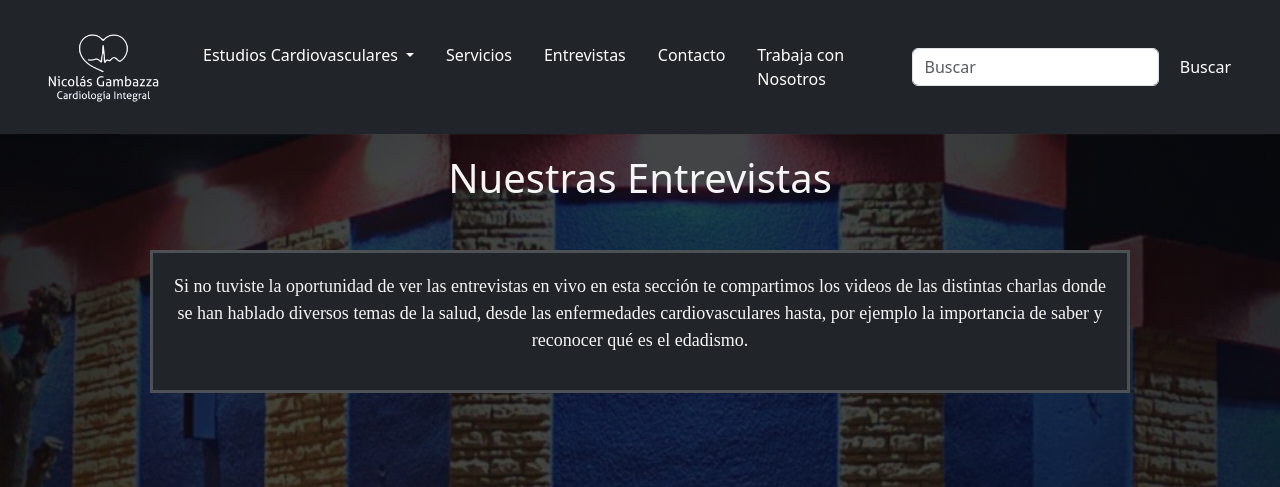
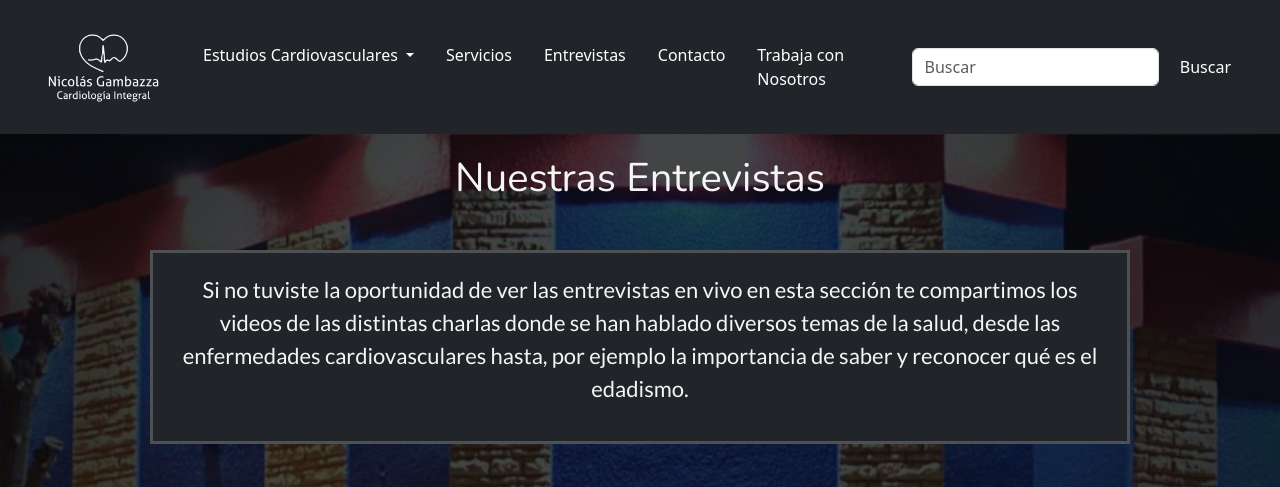
Before and after one commit to MariaPiaOllivier/repositorioenclase, a website: page paginas/entrevistas.html in a window 1280 px wide. Shown: the top 487 px of the page. Drawn offline with nearby package versions, Linux system fonts and the light colour scheme.

Commit message:
se modifican las fuentes y se agrega link google fonts

```diff
--- a/paginas/entrevistas.html
+++ b/paginas/entrevistas.html
@@ -8,6 +8,9 @@
     <meta name="descrition" content="Cosultorio de Cardiologia integral en la Pcia. del Neuquén, estudios de la especialidad cardiologica">
     <meta name="keywords" content="medico cadriologo en neuquen, estudios cardiologicos, electrocardiograma, apto fisico, recetas on line">
     <link href="https://cdn.jsdelivr.net/npm/bootstrap@5.3.0-alpha3/dist/css/bootstrap.min.css" rel="stylesheet" integrity="sha384-KK94CHFLLe+nY2dmCWGMq91rCGa5gtU4mk92HdvYe+M/SXH301p5ILy+dN9+nJOZ" crossorigin="anonymous">
+    <link rel="preconnect" href="https://fonts.googleapis.com">
+    <link rel="preconnect" href="https://fonts.gstatic.com" crossorigin>
+    <link href="https://fonts.googleapis.com/css2?family=Lato&family=Nunito:wght@300&display=swap" rel="stylesheet">
     <link rel="stylesheet" href="https://cdnjs.cloudflare.com/ajax/libs/font-awesome/6.2.1/css/all.min.css" />
     <link rel="stylesheet" href="../css/main.css">
     <link rel="shortcut icon" href="../Assets/img/azul.ico">
--- a/scss/_entrevistas.scss
+++ b/scss/_entrevistas.scss
@@ -18,7 +18,7 @@
     display: grid;
     grid-template-columns: 20px 1fr 20px;
     grid-template-rows: 20px 1fr 20px;
-    background-color: #212529;
+    background-color: $colorbg;
     border: solid 3px rgba(255, 255, 255, 0.2);
     margin:20px 150px;
     justify-content: center;
@@ -26,10 +26,8 @@
     &__Parrafo{
         grid-row: 2/3;
         grid-column: 2/3;
-        font-family: "heebo-Regular";
-        color:whitesmoke;
         text-align: center;
-        font-size: 18px;
+        @include estiloParrafos;
     }
 }
 iframe{
--- a/scss/_general.scss
+++ b/scss/_general.scss
@@ -1,23 +1,3 @@
-@font-face {
-    font-family: "hindSiliguri-Light";
-    src: url(../Assets/Fonts/HindSiliguri-Light.ttf);
-}
-@font-face {
-    font-family: "hindSiliguri-Bold";
-    src: url(../Assets/Fonts/HindSiliguri-Bold.ttf);
-}
-@font-face {
-    font-family: "heebo-light";
-    src: url(../Assets/Fonts/Heebo-Light.ttf);
-}
-@font-face {
-    font-family: "heebo-regular";
-    src: url(../Assets/Fonts/Heebo-Regular.ttf);
-}
-@font-face {
-    font-family: "Lato-Regular";
-    src: url(../Assets/Fonts/Lato-Regular.ttf);
-}
 *{
     margin:0px;
     padding: 0px;
--- a/scss/_index.scss
+++ b/scss/_index.scss
@@ -64,7 +64,7 @@ main{
         display: flex;
         justify-content: center;
         margin: 20px 70px;
-        background-color: #212529;
+        background-color: $colorbg;
         border: solid 3px rgba(255, 255, 255, 0.2);
         p {
             @include estiloParrafos;
--- a/scss/_mixins.scss
+++ b/scss/_mixins.scss
@@ -2,16 +2,15 @@
     display: grid;
     grid-template-rows: 80px 1fr 40px;
     grid-template-columns:  30px 1fr 1fr 1fr 1fr 1fr 30px;
-    background-color: #212529;
+    background-color: $colorbg;
     border: solid 3px rgba(255, 255, 255, 0.2);
     margin: 50px;
     padding: 22px;
-    font-family: "Lato-Regular";
 }
 @mixin titulo-estudios{
     grid-column: 2/4;
     grid-row: 1/2;
-    font-family: "Lato-Regular";
+    font-family: 'Nunito', sans-serif;
     font-weight: bold;
     text-decoration: none;
     text-align: start;
@@ -29,8 +28,8 @@
     grid-column: 3/7;
     grid-row: 2/4;
     padding-left: 30px;
-    font-size: 17px;
-    font-family: "heebo-bold";
+    font-size: 20px;
+    font-family: "monserrat-regular";
     color:whitesmoke;
 }
 @mixin boton-estudios{
@@ -50,9 +49,10 @@
 @mixin estiloH1{
     color: whitesmoke;
     padding: 20px;
+    font-family: 'Nunito', sans-serif;
 }
 @mixin estiloParrafos{
-    font-family: "Heebo-light";
+    font-family: 'Lato', sans-serif;
     color:whitesmoke;
     text-align: center;
     font-size: 22px;
```
Also changed, not shown: index.html (+3 -0 lines), paginas/contacto.html (+3 -0 lines), paginas/enviarcv.html (+3 -0 lines), paginas/estudios.html (+3 -0 lines), paginas/servicios.html (+3 -0 lines), Assets/Fonts/MontserratAlternates-Bold.ttf (added), Assets/Fonts/MontserratAlternates-Light.ttf (added), Assets/Fonts/MontserratAlternates-Medium.ttf (added), Assets/Fonts/MontserratAlternates-Regular.ttf (added), css/main.css, scss/_variables.scss (line endings or trailing spaces), 2 other files.
